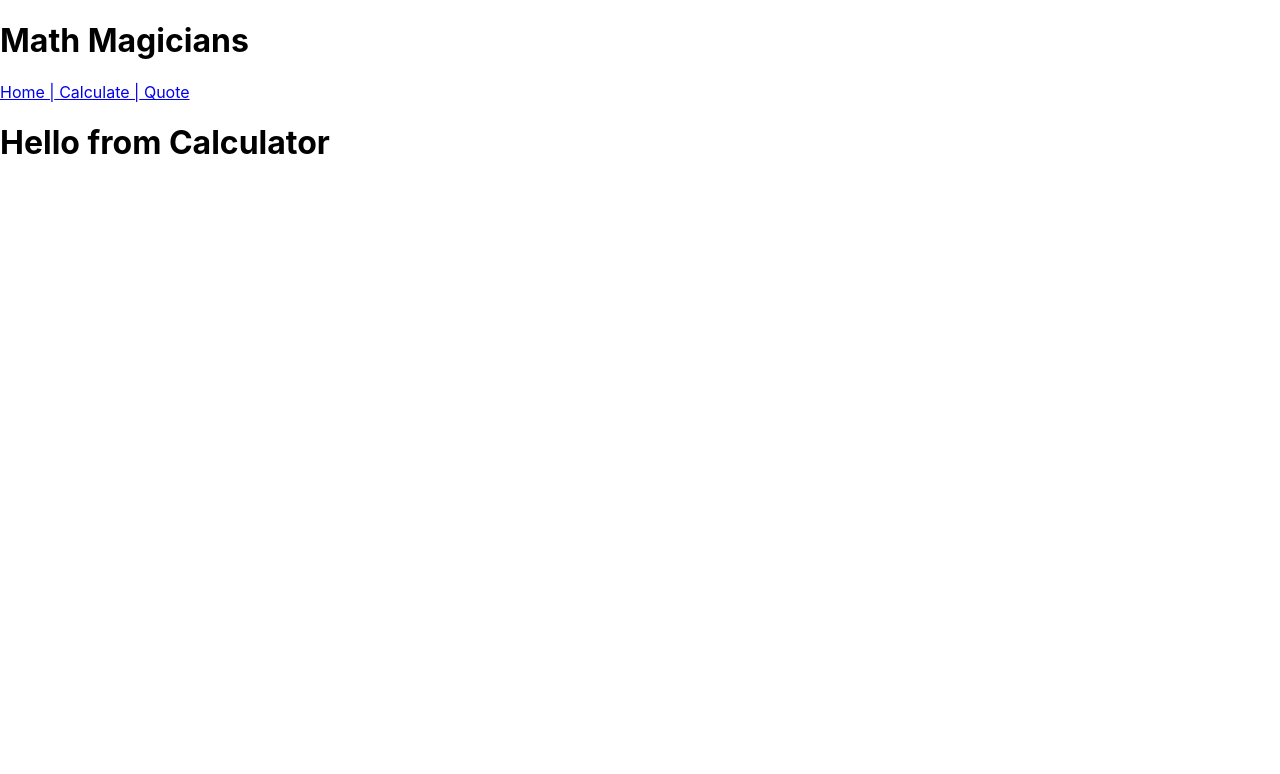
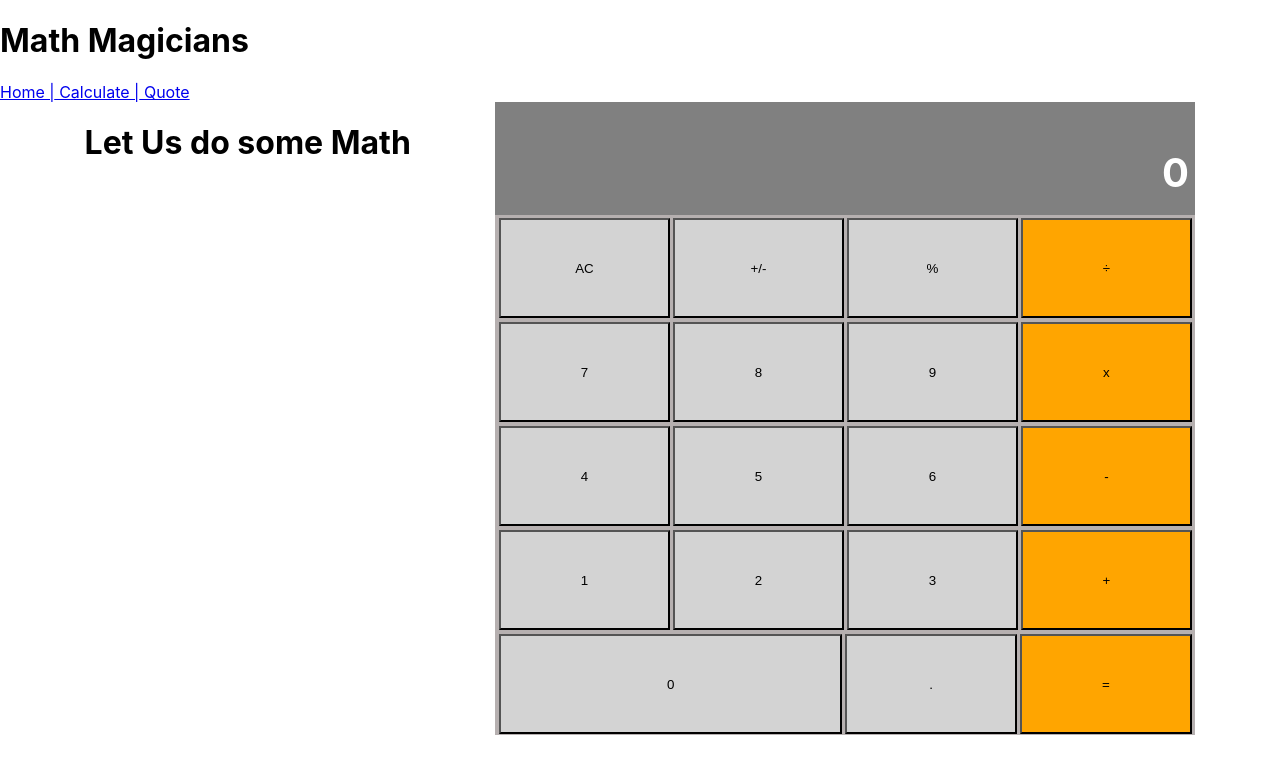
Before and after one commit to KabohaJeanMark/math-magicians, a React (Create React App) app: page /Calculator in a window 1280 px wide. Shown: the top 774 px of the page. Built offline with nearby package versions, Linux system fonts and the light colour scheme.

Commit message:
Add styling for Calculator component

```diff
--- a/src/components/Calculator.js
+++ b/src/components/Calculator.js
@@ -1,5 +1,7 @@
 import Navbar from './NavBar';
 import Header from './Header';
+import App from './App';
+import '../styles/MathMagicians.css';
 
 const Calculator = () => (
   <div>
@@ -7,7 +9,10 @@ const Calculator = () => (
       <Header />
       <Navbar />
     </div>
-    <h1>Hello from Calculator</h1>
+    <div className="Calculator">
+      <h1>Let Us do some Math</h1>
+      <App />
+    </div>
   </div>
 );
 
--- /dev/null
+++ b/src/styles/MathMagicians.css
@@ -0,0 +1,4 @@
+.Calculator {
+  display: flex;
+  justify-content: space-evenly;
+}
```
